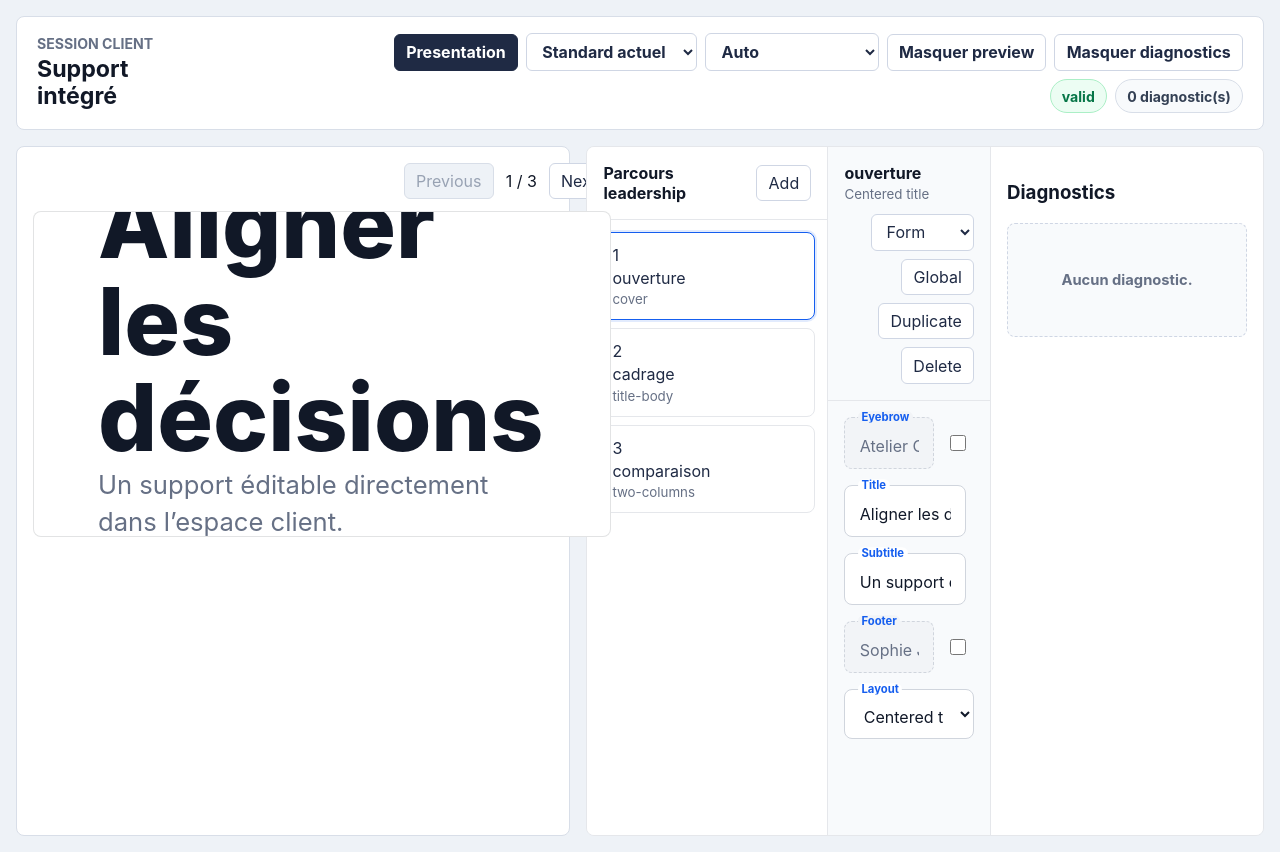
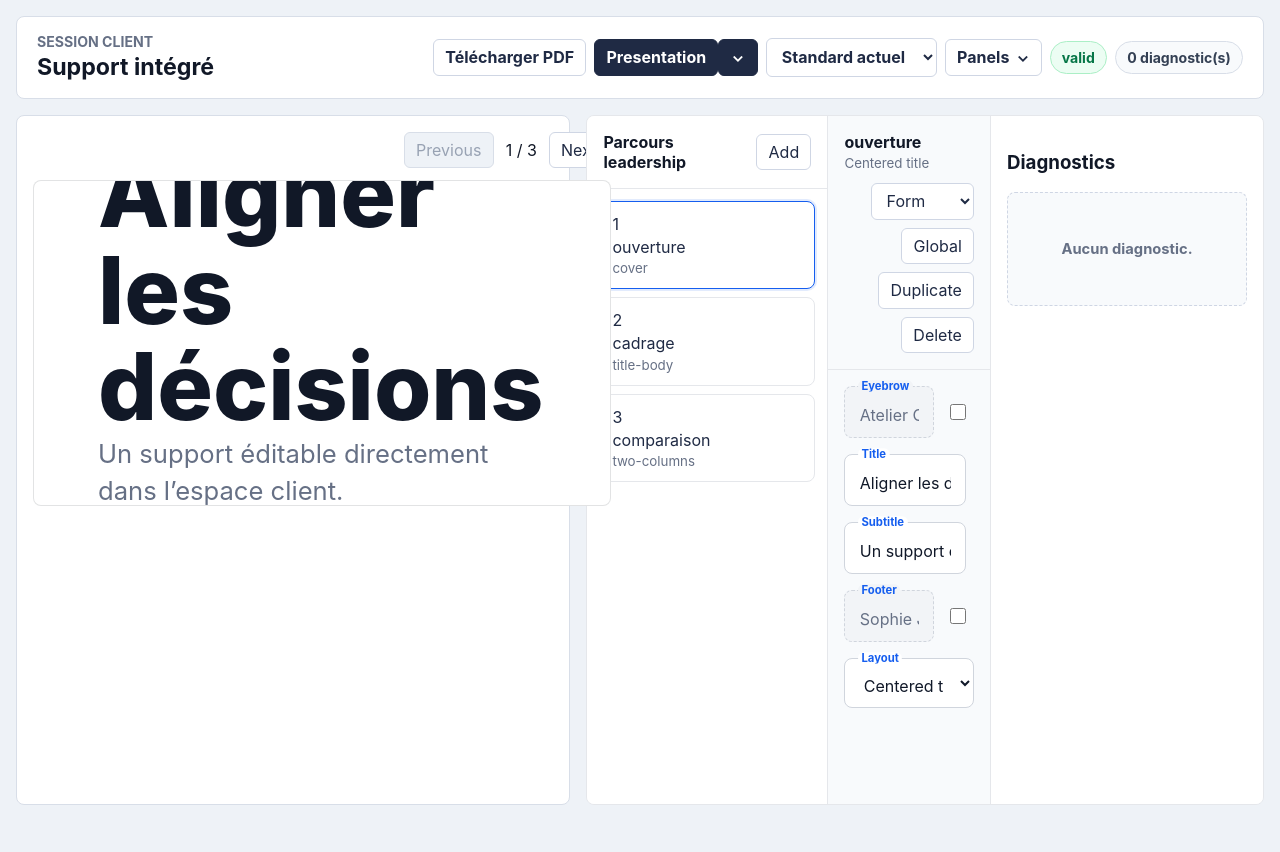
Before and after one commit to bjalon/qastia-deck, a React (Vite) app in the folder examples/integrated/: page / in a window 1280 px wide. After the commit the page ends 821 px from the top, so only its background shows below. Built offline with nearby package versions, Linux system fonts and the light colour scheme.

Commit message:
add pdf export action

```diff
--- a/examples/integrated/src/main.tsx
+++ b/examples/integrated/src/main.tsx
@@ -1,10 +1,19 @@
-import { Component, useEffect, useMemo, useState, type ReactNode } from "react";
+import {
+  Component,
+  useCallback,
+  useEffect,
+  useMemo,
+  useRef,
+  useState,
+  type ReactNode,
+} from "react";
 import { createRoot } from "react-dom/client";
 import YAML from "yaml";
 import {
   DeckPresentationOverlay,
   DeckShow,
   DeckStudio,
+  PrintDeck,
   defaultDeckRuntime,
   type CompileDeckResult,
   type DeckPresentationControlsMode,
@@ -90,16 +99,28 @@ const slideThemeOptions = Array.from(defaultDeckRuntime.themes.values()).filter(
   (theme) => theme.id !== "default",
 );
 
+type WorkspaceMenu = "presentation" | "panels" | null;
+
+const previewPanelStorageKey = "qastia-deck-example:panel-preview";
+const diagnosticsPanelStorageKey = "qastia-deck-example:panel-diagnostics";
+
 function IntegratedExample(): React.ReactElement {
   const [source, setSource] = useState<DeckSource>(initialSource);
   const [compileResult, setCompileResult] = useState<CompileDeckResult | null>(null);
-  const [showPreviewPane, setShowPreviewPane] = useState(true);
-  const [showDiagnostics, setShowDiagnostics] = useState(true);
+  const [showPreviewPane, setShowPreviewPane] = useState(() =>
+    readStoredBoolean(previewPanelStorageKey, true),
+  );
+  const [showDiagnostics, setShowDiagnostics] = useState(() =>
+    readStoredBoolean(diagnosticsPanelStorageKey, true),
+  );
   const [presentationControlsMode, setPresentationControlsMode] =
     useState<DeckPresentationControlsMode>("auto");
+  const [openMenu, setOpenMenu] = useState<WorkspaceMenu>(null);
+  const [pdfExporting, setPdfExporting] = useState(false);
   const [presentationOpen, setPresentationOpen] = useState(false);
   const [presentationInitialSlideId, setPresentationInitialSlideId] = useState<string | undefined>();
   const [activePreviewSlideId, setActivePreviewSlideId] = useState<string | undefined>();
+  const pdfExportRef = useRef<HTMLDivElement>(null);
 
   const renderedDeck = useMemo(() => {
     if (compileResult?.status === "valid" || compileResult?.status === "degraded") {
@@ -111,11 +132,58 @@ function IntegratedExample(): React.ReactElement {
   const canPresent = compileResult?.status === "valid" && renderedDeck !== undefined;
   const activeThemeId = readThemeId(source);
 
+  const openPresentation = useCallback(
+    (controlsMode: DeckPresentationControlsMode = "auto"): void => {
+      setPresentationControlsMode(controlsMode);
+      if (!canPresent) {
+        return;
+      }
+      setPresentationInitialSlideId(activePreviewSlideId ?? renderedDeck?.slides[0]?.id);
+      setPresentationOpen(true);
+      setOpenMenu(null);
+    },
+    [activePreviewSlideId, canPresent, renderedDeck],
+  );
+
+  const exportPdf = useCallback(async (): Promise<void> => {
+    if (!renderedDeck || !pdfExportRef.current || pdfExporting) {
+      return;
+    }
+
+    setPdfExporting(true);
+    try {
+      await downloadDeckAsPdf(pdfExportRef.current, renderedDeck.metadata.title);
+    } finally {
+      setPdfExporting(false);
+    }
+  }, [pdfExporting, renderedDeck]);
+
   useEffect(() => {
     if (!canPresent) {
       setPresentationOpen(false);
     }
   }, [canPresent]);
+
+  useEffect(() => {
+    window.localStorage.setItem(previewPanelStorageKey, String(showPreviewPane));
+  }, [showPreviewPane]);
+
+  useEffect(() => {
+    window.localStorage.setItem(diagnosticsPanelStorageKey, String(showDiagnostics));
+  }, [showDiagnostics]);
+
+  useEffect(() => {
+    if (!openMenu) {
+      return;
+    }
+
+    function closeMenu(): void {
+      setOpenMenu(null);
+    }
+
+    window.addEventListener("click", closeMenu);
+    return () => window.removeEventListener("click", closeMenu);
+  }, [openMenu]);
 
   return (
     <main className="integrated-shell">
@@ -128,19 +196,49 @@ function IntegratedExample(): React.ReactElement {
           <div className="workspace-actions">
             <button
               type="button"
-              className="primary-action"
-              onClick={() => {
-                if (!canPresent) {
-                  return;
-                }
-                setPresentationInitialSlideId(activePreviewSlideId ?? renderedDeck?.slides[0]?.id);
-                setPresentationOpen(true);
-              }}
-              disabled={!canPresent}
-              title={canPresent ? "Afficher en presentation plein ecran" : "Disponible uniquement sans erreur de compilation"}
+              onClick={() => void exportPdf()}
+              disabled={!renderedDeck || pdfExporting}
+              title={renderedDeck ? "Télécharger les slides en PDF" : "Disponible quand le deck est compilable"}
             >
-              Presentation
+              {pdfExporting ? "Export..." : "Télécharger PDF"}
             </button>
+            <div className="split-action" onClick={(event) => event.stopPropagation()}>
+              <button
+                type="button"
+                className="primary-action split-action-main"
+                onClick={() => openPresentation("auto")}
+                disabled={!canPresent}
+                title={canPresent ? "Afficher en presentation plein ecran" : "Disponible uniquement sans erreur de compilation"}
+              >
+                Presentation
+              </button>
+              <button
+                type="button"
+                className="primary-action split-action-toggle"
+                aria-label="Choisir le mode de presentation"
+                aria-expanded={openMenu === "presentation"}
+                onClick={() => setOpenMenu((current) => (current === "presentation" ? null : "presentation"))}
+                disabled={!canPresent}
+              >
+                <span aria-hidden="true">⌄</span>
+              </button>
+              {openMenu === "presentation" ? (
+                <div className="workspace-menu" role="menu">
+                  <button type="button" role="menuitem" onClick={() => openPresentation("auto")}>
+                    <span>Auto</span>
+                    {presentationControlsMode === "auto" ? <span className="menu-check">✓</span> : null}
+                  </button>
+                  <button type="button" role="menuitem" onClick={() => openPresentation("visible")}>
+                    <span>Boutons visibles</span>
+                    {presentationControlsMode === "visible" ? <span className="menu-check">✓</span> : null}
+                  </button>
+                  <button type="button" role="menuitem" onClick={() => openPresentation("hidden")}>
+                    <span>Boutons cachés</span>
+                    {presentationControlsMode === "hidden" ? <span className="menu-check">✓</span> : null}
+                  </button>
+                </div>
+              ) : null}
+            </div>
             <label className="workspace-select">
               <span>Style des slides</span>
               <select
@@ -157,23 +255,37 @@ function IntegratedExample(): React.ReactElement {
                 ))}
               </select>
             </label>
-            <label className="workspace-select">
-              <span>Presentation controls</span>
-              <select
-                value={presentationControlsMode}
-                onChange={(event) => setPresentationControlsMode(event.currentTarget.value as DeckPresentationControlsMode)}
+            <div className="menu-action" onClick={(event) => event.stopPropagation()}>
+              <button
+                type="button"
+                aria-expanded={openMenu === "panels"}
+                onClick={() => setOpenMenu((current) => (current === "panels" ? null : "panels"))}
               >
-                <option value="visible">Boutons visibles</option>
-                <option value="hidden">Boutons hidden</option>
-                <option value="auto">Auto</option>
-              </select>
-            </label>
-            <button type="button" onClick={() => setShowPreviewPane((value) => !value)}>
-              {showPreviewPane ? "Masquer preview" : "Afficher preview"}
-            </button>
-            <button type="button" onClick={() => setShowDiagnostics((value) => !value)}>
-              {showDiagnostics ? "Masquer diagnostics" : "Afficher diagnostics"}
-            </button>
+                Panels <span aria-hidden="true">⌄</span>
+              </button>
+              {openMenu === "panels" ? (
+                <div className="workspace-menu" role="menu">
+                  <button
+                    type="button"
+                    role="menuitemcheckbox"
+                    aria-checked={showPreviewPane}
+                    onClick={() => setShowPreviewPane((value) => !value)}
+                  >
+                    <span>Preview</span>
+                    {showPreviewPane ? <span className="menu-check">✓</span> : null}
+                  </button>
+                  <button
+                    type="button"
+                    role="menuitemcheckbox"
+                    aria-checked={showDiagnostics}
+                    onClick={() => setShowDiagnostics((value) => !value)}
+                  >
+                    <span>Diagnostics</span>
+                    {showDiagnostics ? <span className="menu-check">✓</span> : null}
+                  </button>
+                </div>
+              ) : null}
+            </div>
             <div className="status-strip">
               <span data-status={compileResult?.status ?? "pending"}>
                 {compileResult?.status ?? "pending"}
@@ -252,6 +364,11 @@ function IntegratedExample(): React.ReactElement {
           onOpenChange={(event) => setPresentationOpen(event.open)}
         />
       ) : null}
+      {renderedDeck ? (
+        <div ref={pdfExportRef} className="pdf-export-host" aria-hidden="true">
+          <PrintDeck deck={renderedDeck} />
+        </div>
+      ) : null}
     </main>
   );
 }
@@ -320,6 +437,69 @@ function parseDeckSource(source: DeckSource): Record<string, unknown> | null {
   }
 }
 
+function readStoredBoolean(key: string, fallback: boolean): boolean {
+  const value = window.localStorage.getItem(key);
+  if (value === "true") {
+    return true;
+  }
+  if (value === "false") {
+    return false;
+  }
+  return fallback;
+}
+
+async function downloadDeckAsPdf(root: HTMLElement, title: string): Promise<void> {
+  const [{ jsPDF }, html2canvasModule] = await Promise.all([
+    import("jspdf"),
+    import("html2canvas"),
+  ]);
+  const html2canvas = html2canvasModule.default;
+  const pages = Array.from(root.querySelectorAll<HTMLElement>(".deck-print-page"));
+
+  if (pages.length === 0) {
+    return;
+  }
+
+  await document.fonts?.ready;
+
+  const pageWidth = 1600;
+  const pageHeight = 900;
+  const pdf = new jsPDF({
+    orientation: "landscape",
+    unit: "px",
+    format: [pageWidth, pageHeight],
+    compress: true,
+  });
+
+  for (const [index, page] of pages.entries()) {
+    const canvas = await html2canvas(page, {
+      backgroundColor: "#ffffff",
+      scale: 2,
+      useCORS: true,
+      windowWidth: pageWidth,
+      windowHeight: pageHeight,
+    });
+    const image = canvas.toDataURL("image/jpeg", 0.96);
+
+    if (index > 0) {
+      pdf.addPage([pageWidth, pageHeight], "landscape");
+    }
+
+    pdf.addImage(image, "JPEG", 0, 0, pageWidth, pageHeight);
+  }
+
+  pdf.save(`${slugifyFilename(title || "deck")}.pdf`);
+}
+
+function slugifyFilename(value: string): string {
+  return value
+    .normalize("NFD")
+    .replace(/[\u0300-\u036f]/gu, "")
+    .toLowerCase()
+    .replace(/[^a-z0-9]+/gu, "-")
+    .replace(/^-|-$/gu, "") || "deck";
+}
+
 function isRecord(value: unknown): value is Record<string, unknown> {
   return typeof value === "object" && value !== null && !Array.isArray(value);
 }
--- a/examples/integrated/src/styles.css
+++ b/examples/integrated/src/styles.css
@@ -95,7 +95,10 @@ textarea {
 }
 
 .workspace-actions > button,
-.workspace-actions select {
+.workspace-actions select,
+.split-action button,
+.menu-action > button,
+.workspace-menu button {
   background: #ffffff;
   border: 1px solid #cfd6e4;
   border-radius: 6px;
@@ -105,38 +108,124 @@ textarea {
   padding: 0.45rem 0.7rem;
 }
 
-.workspace-actions > button {
+.workspace-actions > button,
+.split-action button,
+.menu-action > button,
+.workspace-menu button {
   cursor: pointer;
 }
 
 .workspace-actions > button:hover:not(:disabled),
+.split-action button:hover:not(:disabled),
+.menu-action > button:hover:not(:disabled),
+.workspace-menu button:hover,
 .workspace-actions select:hover {
   background: #f3f6fb;
   border-color: #98a2b3;
 }
 
-.workspace-actions > button:disabled {
+.workspace-actions > button:disabled,
+.split-action button:disabled {
   background: #eef2f7;
   border-color: #d8dee8;
   color: #98a2b3;
   cursor: not-allowed;
 }
 
-.workspace-actions .primary-action {
+.workspace-actions .primary-action,
+.split-action .primary-action {
   background: #1f2a44;
   border-color: #1f2a44;
   color: #ffffff;
 }
 
-.workspace-actions .primary-action:hover:not(:disabled) {
+.workspace-actions .primary-action:hover:not(:disabled),
+.split-action .primary-action:hover:not(:disabled) {
   background: #111827;
   border-color: #111827;
 }
 
-.workspace-actions .primary-action:disabled {
+.workspace-actions .primary-action:disabled,
+.split-action .primary-action:disabled {
   background: #e4e7ec;
   border-color: #d0d5dd;
   color: #98a2b3;
+}
+
+.split-action,
+.menu-action {
+  display: inline-flex;
+  position: relative;
+}
+
+.split-action-main {
+  border-bottom-right-radius: 0;
+  border-right-width: 0;
+  border-top-right-radius: 0;
+  padding-inline: 0.9rem;
+}
+
+.split-action-toggle {
+  border-bottom-left-radius: 0;
+  border-top-left-radius: 0;
+  min-width: 2.45rem;
+  padding-inline: 0.75rem 0.9rem;
+}
+
+.split-action-toggle span,
+.menu-action > button span {
+  display: inline-block;
+  font-size: 1rem;
+  line-height: 1;
+  transform: translateY(-0.06rem);
+}
+
+.menu-action > button {
+  align-items: center;
+  display: inline-flex;
+  gap: 0.45rem;
+}
+
+.workspace-menu {
+  background: #ffffff;
+  border: 1px solid #d0d5dd;
+  border-radius: 8px;
+  box-shadow: 0 16px 44px rgba(16, 24, 40, 0.16);
+  display: grid;
+  gap: 0.25rem;
+  min-width: 13rem;
+  padding: 0.35rem;
+  position: absolute;
+  right: 0;
+  top: calc(100% + 0.35rem);
+  z-index: 20;
+}
+
+.workspace-menu button {
+  align-items: center;
+  border: 0;
+  border-radius: 6px;
+  display: flex;
+  font-weight: 700;
+  justify-content: space-between;
+  min-height: 2.3rem;
+  padding: 0.45rem 0.55rem 0.45rem 0.7rem;
+  text-align: left;
+}
+
+.menu-check {
+  align-items: center;
+  background: #ecfdf3;
+  border: 1px solid #abefc6;
+  border-radius: 999px;
+  color: #067647;
+  display: inline-flex;
+  font-size: 0.82rem;
+  font-weight: 900;
+  height: 1.15rem;
+  justify-content: center;
+  margin-left: 1rem;
+  width: 1.15rem;
 }
 
 .workspace-select {
@@ -226,6 +315,33 @@ textarea {
   padding: 1rem;
 }
 
+.pdf-export-host {
+  background: #ffffff;
+  left: -10000px;
+  pointer-events: none;
+  position: fixed;
+  top: 0;
+  width: 1600px;
+  z-index: -1;
+}
+
+.pdf-export-host .deck-print-root {
+  display: block;
+}
+
+.pdf-export-host .deck-print-page {
+  background: #ffffff;
+  break-after: auto;
+  height: 900px;
+  overflow: hidden;
+  page-break-after: auto;
+  width: 1600px;
+}
+
+.pdf-export-host .deck-slide-frame {
+  box-shadow: none;
+}
+
 @media (max-width: 1180px) {
   .integrated-grid {
     grid-template-columns: 1fr;
@@ -246,3 +362,9 @@ textarea {
     justify-content: flex-start;
   }
 }
+
+@media print {
+  .workspace-band {
+    display: none;
+  }
+}
--- a/package.json
+++ b/package.json
@@ -82,8 +82,10 @@
     "@types/react": "^18.2.66",
     "@types/react-dom": "^18.2.22",
     "@vitejs/plugin-react-swc": "^3.8.0",
+    "html2canvas": "^1.4.1",
     "jest": "^30.3.0",
     "jest-environment-jsdom": "^30.3.0",
+    "jspdf": "^4.2.1",
     "typescript": "^5.7.2",
     "vite": "^6.2.0",
     "vitest": "^3.1.2"
```
Also changed, not shown: 1 other file (tests, documents, lock files or other folders).
